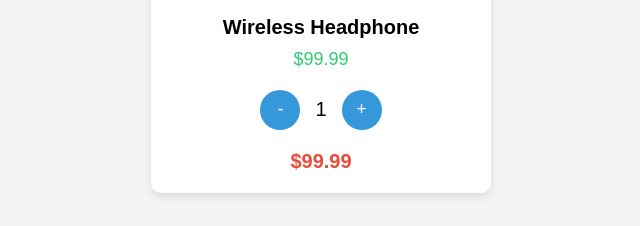
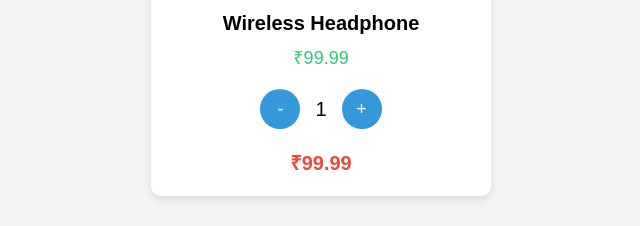
Before and after one commit to bhagyashribothe/product, a plain HTML site: page index.html in a window 1280 px wide. Shown: the part 428-654 px from the top of the page, 319-959 px from the left. Drawn offline with Linux system fonts and the light colour scheme.

Commit message:
doller sign changed

```diff
--- a/index.html
+++ b/index.html
@@ -71,7 +71,7 @@
     <div class="product-card">
         <img src="https://m.media-amazon.com/images/I/51FNnHjzhQL._AC_UF1000,1000_QL80_.jpg" alt="Wireless Headphone">
         <div class="product-title">Wireless Headphone</div>
-        <div class="product-price" id="product-price">$99.99</div>
+        <div class="product-price" id="product-price">₹99.99</div>
 
         <div class="quantity-container">
             <button class="quantity-button" onclick="decreaseQuantity()">-</button>
@@ -79,7 +79,7 @@
             <button class="quantity-button" onclick="increaseQuantity()">+</button>
         </div>
 
-        <div class="total-price" id="total-price">$99.99</div>
+        <div class="total-price" id="total-price">₹99.99</div>
     </div>
 
     <script>
@@ -106,7 +106,7 @@
         function updateQuantityAndPrice()
         {
             quantityDisplay.textContent = quantity;
-            totalPriceDisplay.textContent = `$${(quantity * productPrice).toFixed(2)}`;
+            totalPriceDisplay.textContent = `₹${(quantity * productPrice).toFixed(2)}`;
         }
     </script>
 
```
